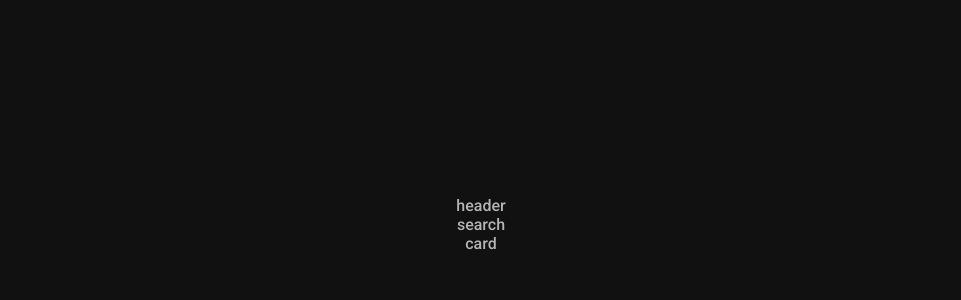
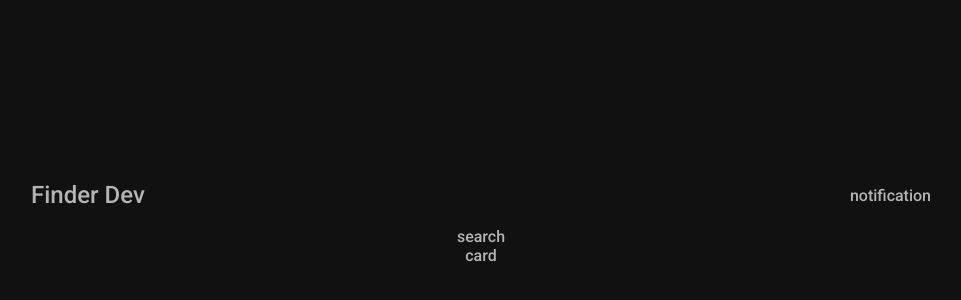
Before and after one commit to eddyzera/finder-dev, a React (Vite) app: page / in a window 1280 px wide. Shown: the part 176-476 px from the top of the page, without its empty margins (159-1120 px from the left). Built offline with nearby package versions, Linux system fonts and the light colour scheme.

Commit message:
[feat]: created component header

```diff
--- /dev/null
+++ b/src/components/Header/Header.tsx
@@ -0,0 +1,11 @@
+import React from 'react'
+import { HeaderContainer, HeaderTitle } from './styles'
+
+export const Header: React.FunctionComponent = () => {
+  return (
+    <HeaderContainer>
+      <HeaderTitle>Finder Dev</HeaderTitle>
+      <p>notification</p>
+    </HeaderContainer>
+  )
+}
--- /dev/null
+++ b/src/components/Header/index.tsx
@@ -0,0 +1 @@
+export { Header } from './Header'
--- /dev/null
+++ b/src/components/Header/styles.ts
@@ -0,0 +1,15 @@
+import { styled } from '../../stitches.config'
+
+export const HeaderContainer = styled('header', {
+  display: 'flex',
+  alignItems: 'center',
+  justifyContent: 'space-between',
+  height: '$5',
+  width: '100%',
+  marginBottom: '20px'
+})
+
+export const HeaderTitle = styled('h1', {
+  fontSize: '$5',
+  fontWeight: '500'
+})
--- a/src/pages/Home/Home.tsx
+++ b/src/pages/Home/Home.tsx
@@ -1,10 +1,11 @@
 import React from 'react'
+import { Header } from '../../components/Header'
 import { HomeContainer } from './styles'
 
 export const Home: React.FunctionComponent = () => {
   return (
     <HomeContainer>
-      <p>header</p>
+      <Header />
       <p>search</p>
       <p>card</p>
     </HomeContainer>
--- a/src/pages/Home/styles.ts
+++ b/src/pages/Home/styles.ts
@@ -2,7 +2,7 @@ import { styled } from '../../stitches.config'
 
 export const HomeContainer = styled('div', {
   height: '100vh',
-  maxWidth: '1200px',
+  maxWidth: '900px',
   margin: '0 auto',
   width: '100%',
   display: 'flex',
```
